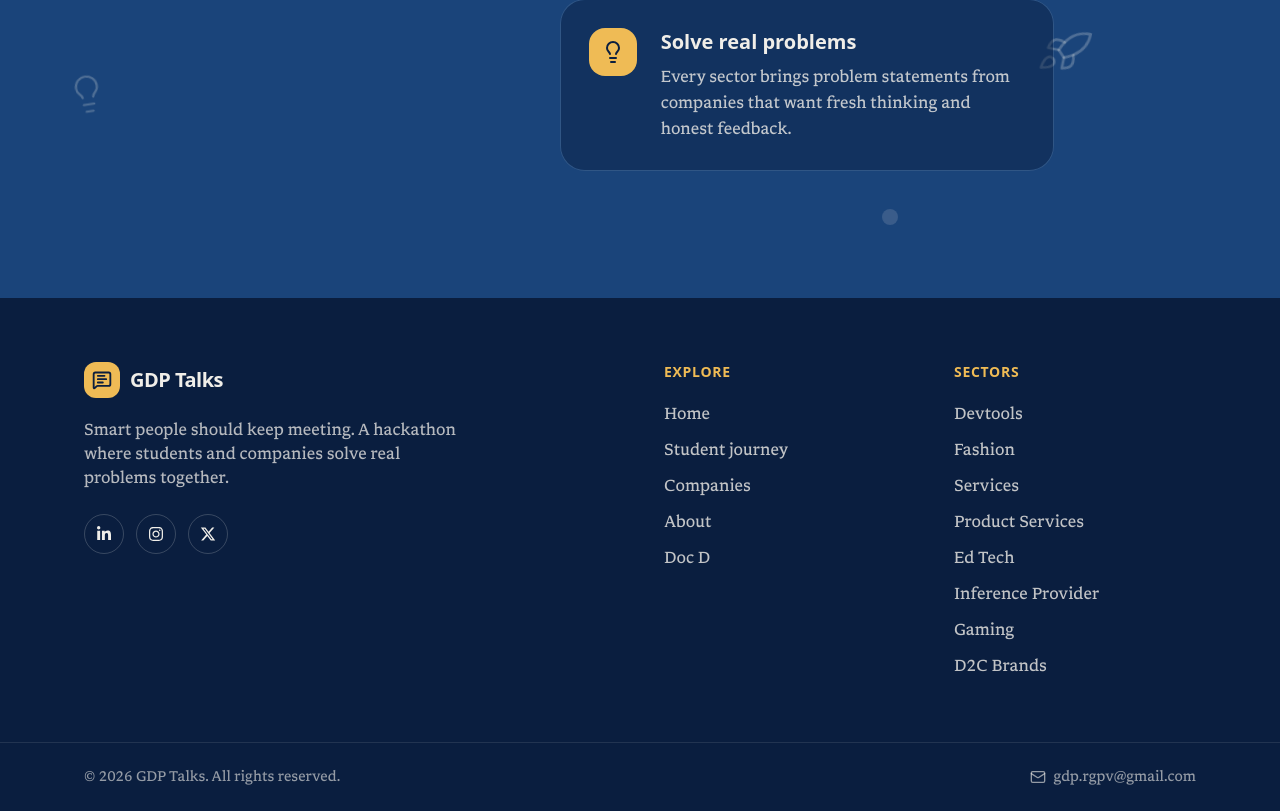
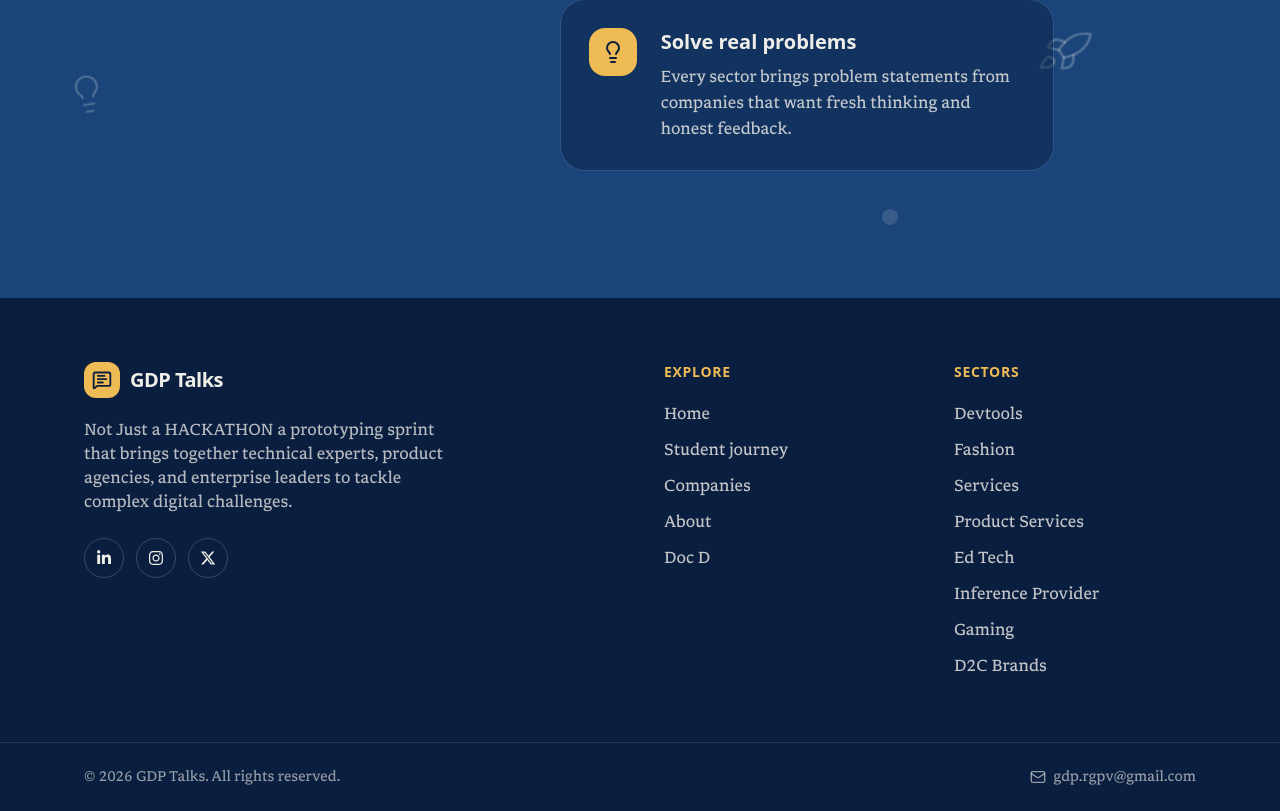
Before and after one commit to mousamighosh216/gdp-talks, a Next.js app: page / in a window 1280 px wide. Shown: the part 5325-6136 px from the top of the page. Built offline with nearby package versions, Linux system fonts and the light colour scheme; no server answers; the database is empty.

Commit message:
updated footer content

```diff
--- a/components/Footer.tsx
+++ b/components/Footer.tsx
@@ -25,8 +25,7 @@ export default function Footer() {
         <div className="md:col-span-2">
           <Brand light />
           <p className="mt-5 max-w-sm text-cream/75">
-            Smart people should keep meeting. A hackathon where students and companies solve real
-            problems together.
+            Not Just a HACKATHON a prototyping sprint that brings together technical experts, product agencies, and enterprise leaders to tackle complex digital challenges.
           </p>
           <ul className="mt-6 flex gap-3">
             {SOCIALS.map(({ label, href, icon: Icon }) => (
```
